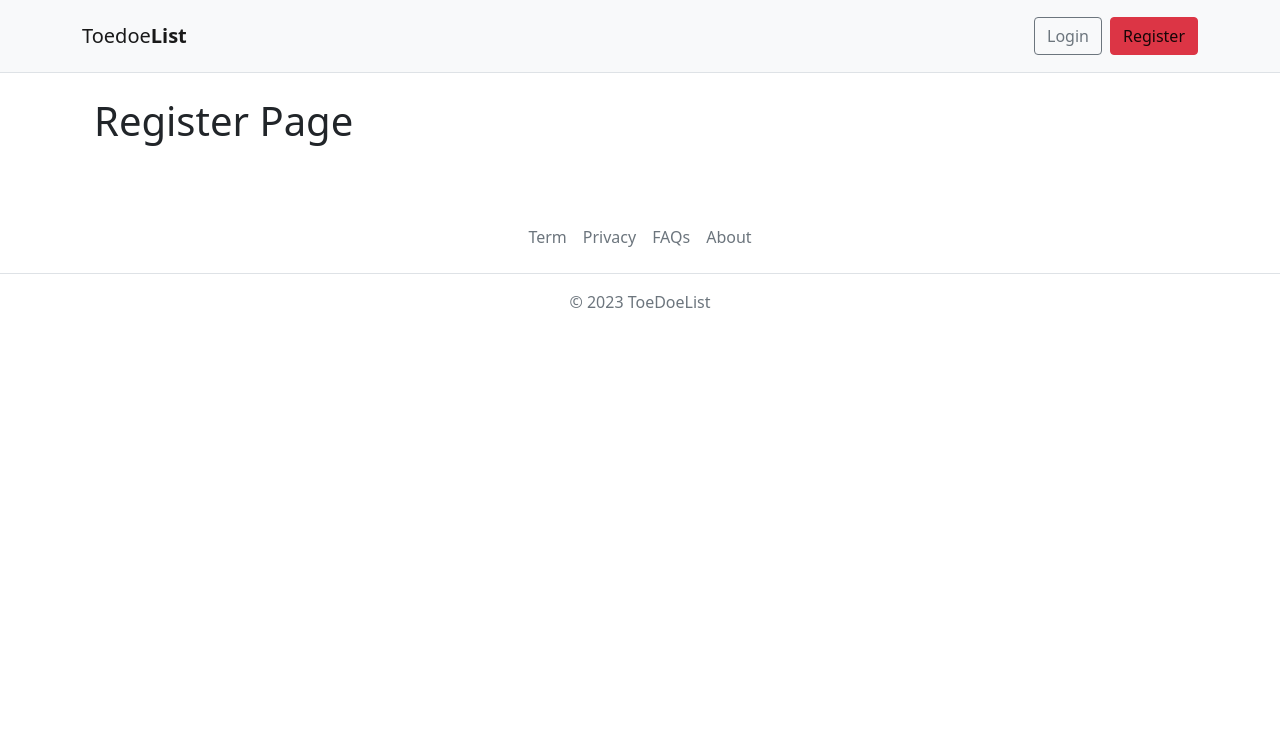
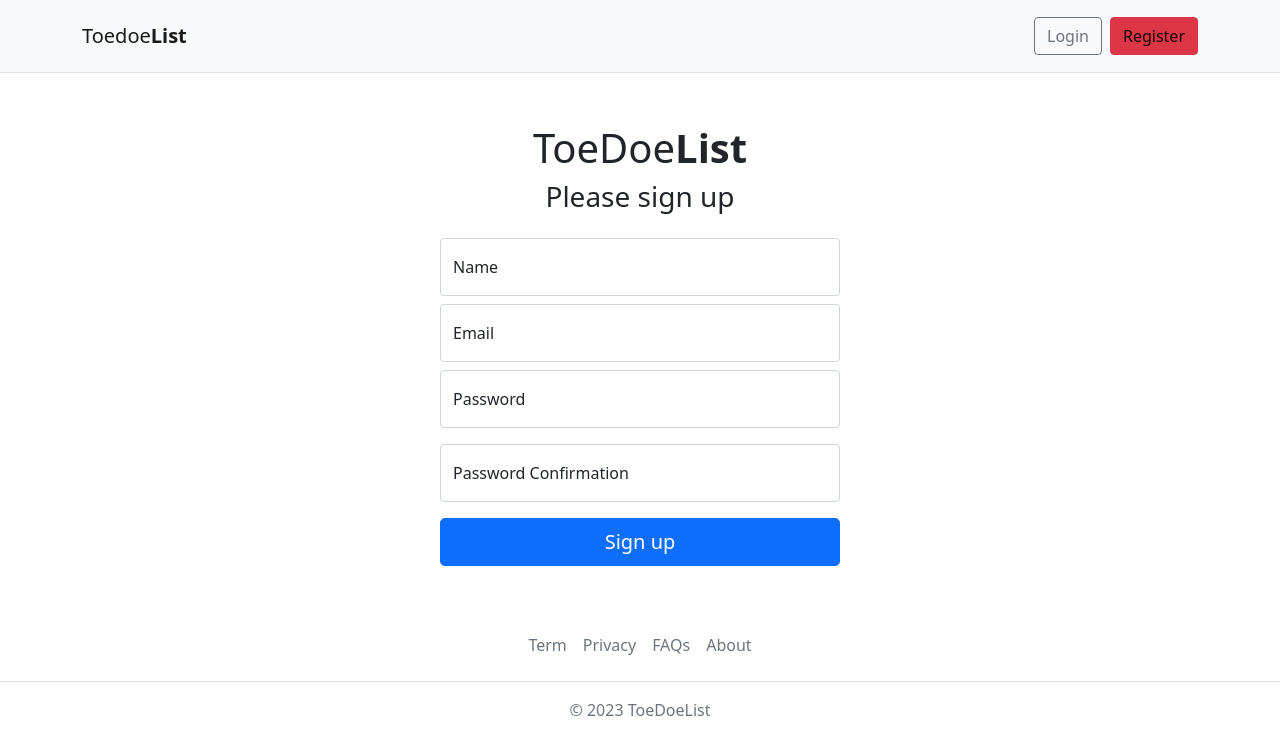
Before and after one commit to aymanalhattami/laravel-vue-todo-frontend, a Vue app: page /register in a window 1280 px wide. Shown: the top 754 px of the page. Built offline with nearby package versions, Linux system fonts and the light colour scheme; no server answers.

Commit message:
Add register form in Register page component

```diff
--- a/src/Pages/RegisterPage.vue
+++ b/src/Pages/RegisterPage.vue
@@ -1,13 +1,76 @@
 <script setup>
-
+import { reactive } from "vue";
+import { storeToRefs } from "pinia";
+import { useRouter } from "vue-router";
+import { useAuthStore } from "@/stores/auth";
+const router = useRouter()
+const store = useAuthStore()
+const { isLoggedIn, errors } = storeToRefs(store)
+const { handleRegister } = store
+const form = reactive({
+    name: '',
+    email: '',
+    password: '',
+    password_confirmation: ''
+})
+const handleSubmit = async () => {
+    await handleRegister(form)
+    if (isLoggedIn.value) {
+        router.push({ name: 'tasks' })
+    }
+}
 </script>
 
 <template>
-    <main class="container p-4">
-        <h1>Register Page</h1>
+    <main class="auth-wrapper">
+        <form class="auth-form" @submit.prevent="handleSubmit">
+            <h1>
+                <span>ToeDoe</span>
+                <strong>List</strong>
+            </h1>
+            <h2 class="h3 mb-4 fw-normal">Please sign up</h2>
+            <div class="form-floating mb-2">
+                <input type="text" class="form-control" :class="{ 'is-invalid': errors.name && errors.name[0] }" id="name" v-model="form.name" placeholder="Your name" />
+                <label for="name">Name</label>
+                <div class="invalid-feedback" v-if="errors.name && errors.name[0]">
+                    {{ errors.name && errors.name[0] }}
+                </div>
+            </div>
+            <div class="form-floating mb-2">
+                <input type="email" class="form-control" :class="{ 'is-invalid': errors.email && errors.email[0] }" id="email" v-model="form.email" placeholder="name@example.com" />
+                <label for="email">Email</label>
+                <div class="invalid-feedback" v-if="errors.email && errors.email[0]">
+                    {{ errors.email && errors.email[0] }}
+                </div>
+            </div>
+            <div class="form-floating mb-3">
+                <input type="password" class="form-control" :class="{ 'is-invalid': errors.password && errors.password[0] }" id="password" v-model="form.password" placeholder="Password" />
+                <label for="password">Password</label>
+                <div class="invalid-feedback" v-if="errors.password && errors.password[0]">
+                    {{ errors.password && errors.password[0] }}
+                </div>
+            </div>
+            <div class="form-floating mb-3">
+                <input type="password" class="form-control" id="password_confirmation" v-model="form.password_confirmation"
+                       placeholder="Password Confirmation" />
+                <label for="password_confirmation">Password Confirmation</label>
+            </div>
+            <button class="w-100 btn btn-lg btn-primary" type="submit">Sign up</button>
+        </form>
     </main>
 </template>
 
 <style scoped>
-
+.auth-wrapper {
+    width: 100%;
+    display: flex;
+    justify-content: center;
+    align-items: center;
+    text-align: center;
+    min-height: 60vh;
+    margin-top: 2rem;
+}
+.auth-form {
+    width: 400px;
+}
 </style>
--- a/src/stores/auth.js
+++ b/src/stores/auth.js
@@ -27,11 +27,17 @@
         }
     };
     const handleRegister = async (newUser) => {
-        await register(newUser);
-        await handleLogin({
-            email: newUser.email,
-            password: newUser.password,
-        });
+        try {
+            await register(newUser);
+            await handleLogin({
+                email: newUser.email,
+                password: newUser.password,
+            });
+        } catch (error) {
+            if (error.response && error.response.status === 422) {
+                errors.value = error.response.data.errors;
+            }
+        }
     };
     const handleLogout = async () => {
         await logout();
```
